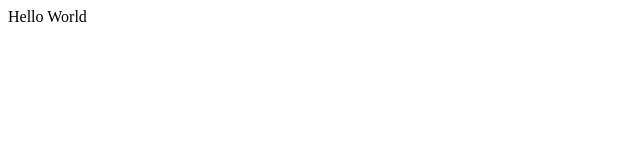
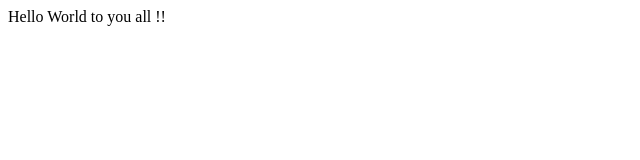
Before and after one commit to AsmaDevOps/learning-git, a plain HTML site: page index.htm in a window 1280 px wide. Shown: the full height of the page, 0-640 px from the left. Drawn offline with Linux system fonts and the light colour scheme.

Commit message:
Hello world to you all git diff index.htm

```diff
--- a/index.htm
+++ b/index.htm
@@ -3,6 +3,6 @@
     <title>Hello World</title>
   </header>
   <body>
-     Hello World
+     Hello World to you all !!
   </body>
 </html>
```
